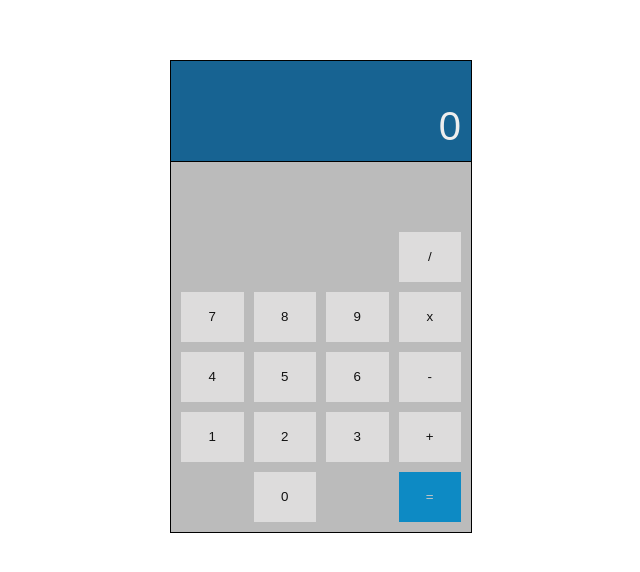
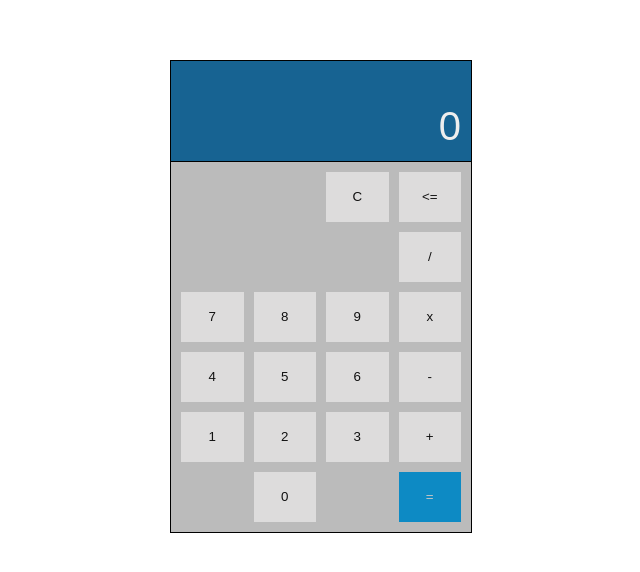
Before and after one commit to alexandre-scalisi/calculator, a React (Create React App) app: page / in a window 1280 px wide. Shown: the part 104-676 px from the top of the page, without its empty margins (319-959 px from the left). Built offline with nearby package versions, Linux system fonts and the light colour scheme.

Commit message:
rajouté boutons del et reset

```diff
--- a/src/components/ButtonsContainer.js
+++ b/src/components/ButtonsContainer.js
@@ -2,6 +2,8 @@ import classes from './buttonsContainer.module.css';
 import AmazingNumberButton from './AmazingNumberButton';
 import GreatOperationButton from './GreatOperationButton';
 import MagnificientEqualButton from "./MagnificientEqualButton";
+import DelButton from "./DelButton";
+import ResetButton from "./ResetButton";
 import {AmazingNumberButtons, GreatOperationButtons} from '../data/buttons.json';
 
 const ButtonsContainer = () => {
@@ -12,7 +14,7 @@ const ButtonsContainer = () => {
   const operationButtons = GreatOperationButtons.map((greatButton, i) => (
     <GreatOperationButton
       val={greatButton.val}
-      inline={[greatButton.inline, ]}
+      inline={greatButton.inline}
       key={i}
     />
   ));
@@ -21,7 +23,9 @@ const ButtonsContainer = () => {
       <div className={classes.gridContainer}>
         {numberButtons}
         {operationButtons}
-        <MagnificientEqualButton val="=" inline={"equal"} />
+        <MagnificientEqualButton val="=" inline="equal" />
+        <DelButton val="<=" inline="del" />
+        <ResetButton val="C" inline="C" />
       </div>
     </div>
   );
--- /dev/null
+++ b/src/components/DelButton.js
@@ -0,0 +1,38 @@
+import { useContext } from 'react';
+
+import classes from './amazingNumberButton.module.css';
+import {ScreenContext} from '../contexts/ScreenContext'
+import {ActionContext} from "../contexts/ActionContext";
+import {OperatorContext} from "../contexts/OperatorContext";
+
+const DelButton = (props) => {
+    const { actionState, setActionState } = useContext(ActionContext);
+    const {
+        resultScreenState,
+        setResultScreenState,
+        operationScreenState,
+        setOperationScreenState
+      } = useContext(ScreenContext)
+
+    const clickButton = () => {
+        if(actionState==="equal") {
+            setOperationScreenState(process.env.REACT_APP_OPERATION_SCREEN_STATE)
+            return
+        }
+
+        if(actionState === 'number') {
+            if(resultScreenState.length > 1)
+                setResultScreenState(resultScreenState.slice(0, -1))
+            else
+            setResultScreenState(process.env.REACT_APP_RESULT_SCREEN_STATE)
+        }
+    }
+
+    return (
+        <button className={classes.button} style={{ gridArea: props.inline }} value={props.val} onClick={clickButton}>
+        {props.val}
+      </button>
+    )
+}
+
+export default DelButton;
--- /dev/null
+++ b/src/components/ResetButton.js
@@ -0,0 +1,37 @@
+import { useContext } from 'react';
+
+import classes from './amazingNumberButton.module.css';
+import {ScreenContext} from '../contexts/ScreenContext'
+import {ActionContext} from "../contexts/ActionContext";
+import {OperatorContext} from "../contexts/OperatorContext";
+
+import reset from '../helpers/Reset';
+
+const ResetButton = (props) => {
+    const { actionState, setActionState } = useContext(ActionContext);
+    const {
+        resultScreenState,
+        setResultScreenState,
+        operationScreenState,
+        setOperationScreenState
+      } = useContext(ScreenContext)
+
+      const {operatorState, setOperatorState} = useContext(OperatorContext)
+
+    const clickButton = () => {
+        reset(
+            setActionState,
+            setOperatorState,
+            setResultScreenState,
+            setOperationScreenState
+          );
+    }
+
+    return (
+        <button className={classes.button} style={{ gridArea: props.inline }} value={props.val} onClick={clickButton}>
+        {props.val}
+      </button>
+    )
+}
+
+export default ResetButton;
```
